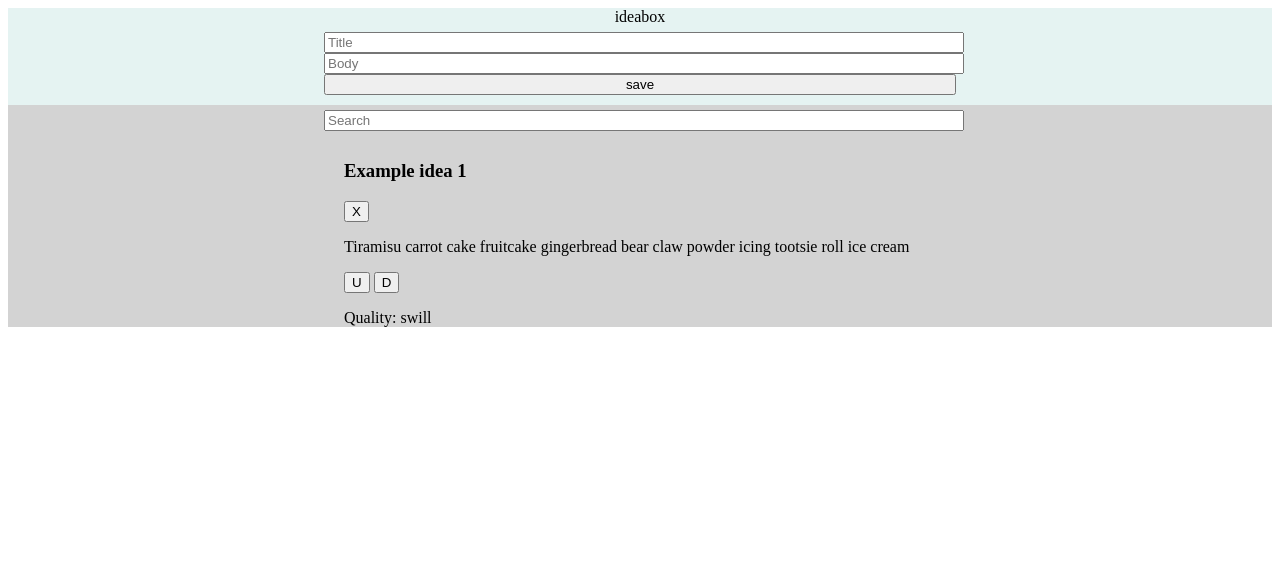
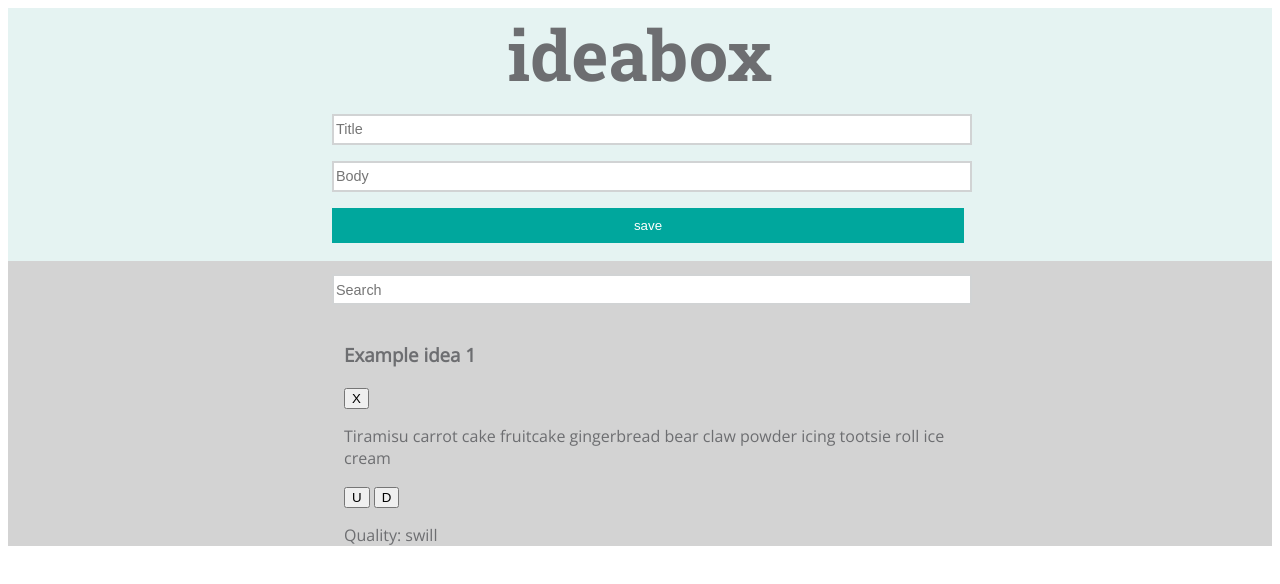
Before and after one commit to chrisboylen/ideaBox, a plain HTML site: page index.html in a window 1280 px wide. Drawn offline with nearby package versions, Linux system fonts and the light colour scheme.

Commit message:
Add css styles to header, input fields and button

```diff
--- a/index.html
+++ b/index.html
@@ -1,6 +1,8 @@
 <!DOCTYPE html>
 <html>
 <head>
+  <link href="https://fonts.googleapis.com/css?family=Open+Sans|Roboto+Slab:700" rel="stylesheet">
+  <link rel="stylesheet" href="reset.css">
   <link rel="stylesheet" href="styles.css">
   <title>Idea Box</title>
 </head>
--- a/styles.css
+++ b/styles.css
@@ -1,5 +1,6 @@
 body {
-
+  font-family: 'Open Sans', sans-serif;
+  color: #6d6e71;
 }
 .top {
   background-color: #e5f3f2;
@@ -12,6 +13,8 @@ body {
 /*header and input styles*/
 
 header {
+  font-size: 70px;
+  font-family: 'Roboto Slab', serif;
   text-align: center;
 }
 
@@ -23,14 +26,23 @@ fieldset {
 }
 
 input {
+  font-size: 90%;
+  margin: 8px;
+  height: 25px;
   width: 100%;
+  border: 2px solid #d1d3d4;
 }
 
 .save-button {
+  background-color: #00a79d;
   text-align: center;
+  margin: 8px;
+  height: 35px;
   width: 100%;
+  border: 0;
+  color: #FFFFFF;
 }
-
+/*idea list styles*/
 ul {
   margin: auto;
   width: 50%;
@@ -38,5 +50,5 @@ ul {
 }
 
 article {
-  width: 100%;
+
 }
```
